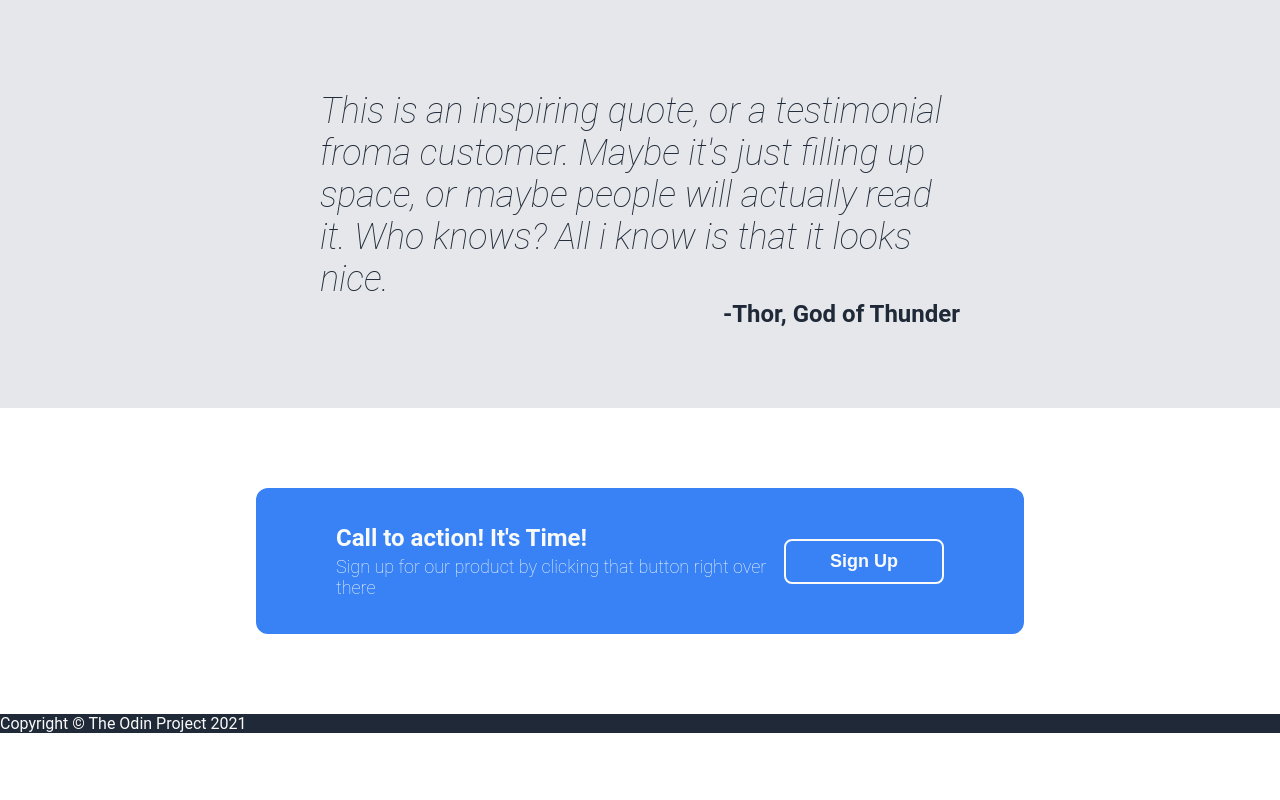
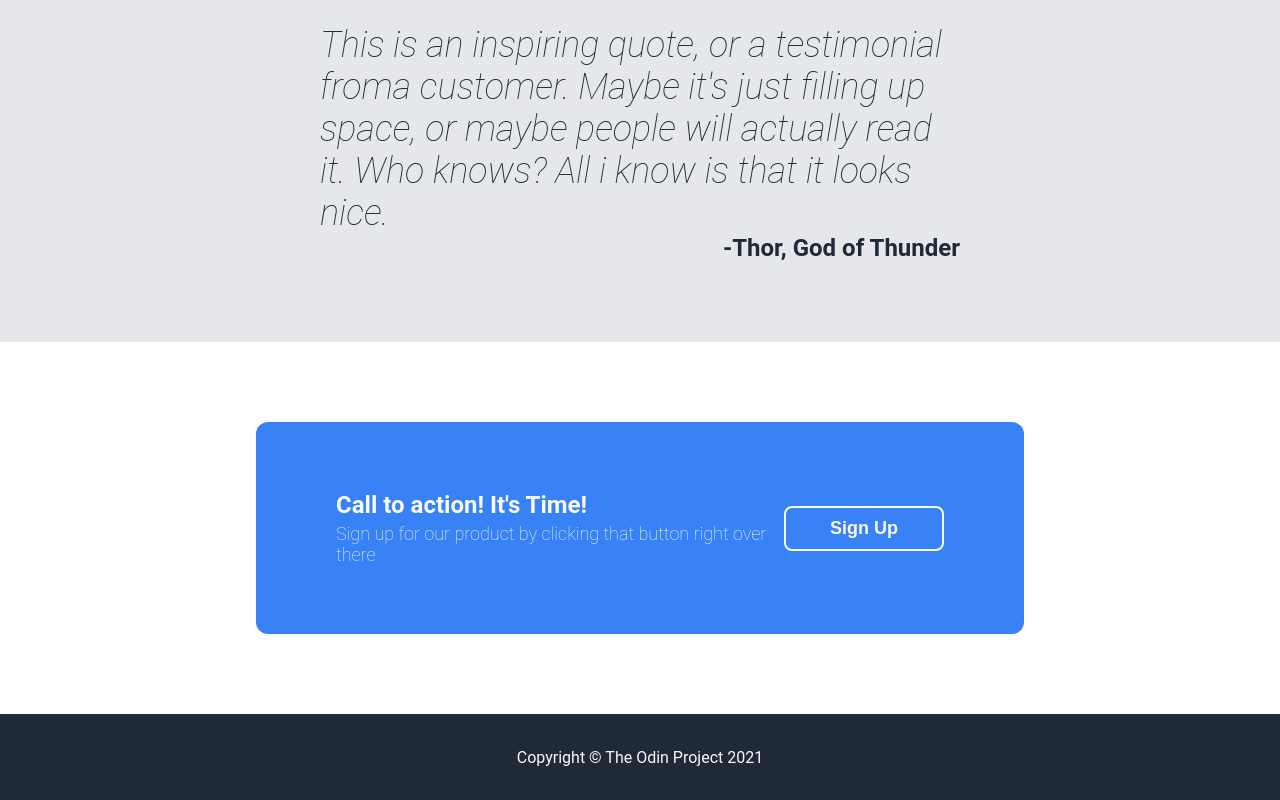
Before and after one commit to Style12341/odin-landing-page, a plain HTML site: page index.html in a window 1280 px wide. Shown: the part 874-1674 px from the top of the page. Before the commit the page ends 1607 px from the top, so only its background shows below. Drawn offline with Linux system fonts and the light colour scheme.

Commit message:
Style Footer

```diff
--- a/styles.css
+++ b/styles.css
@@ -109,6 +109,7 @@ header ul{
     gap:36px;
     padding: 36px 25%;
     padding-bottom: 64px;
+    overflow: auto;
 }
 .card-layout{
     display: flex;
@@ -195,3 +196,10 @@ header ul{
 .call-to-action .sing-up-button{
     border:2px solid #F9FAF8;
 }
+footer{
+    display: flex;
+    justify-content: center;
+    align-items: center;
+    height: 86px;
+    padding: 0 20%;
+}
```
